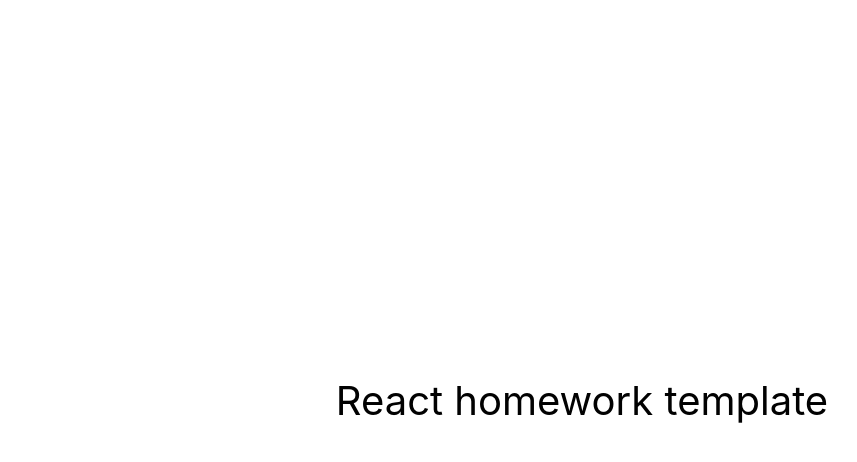
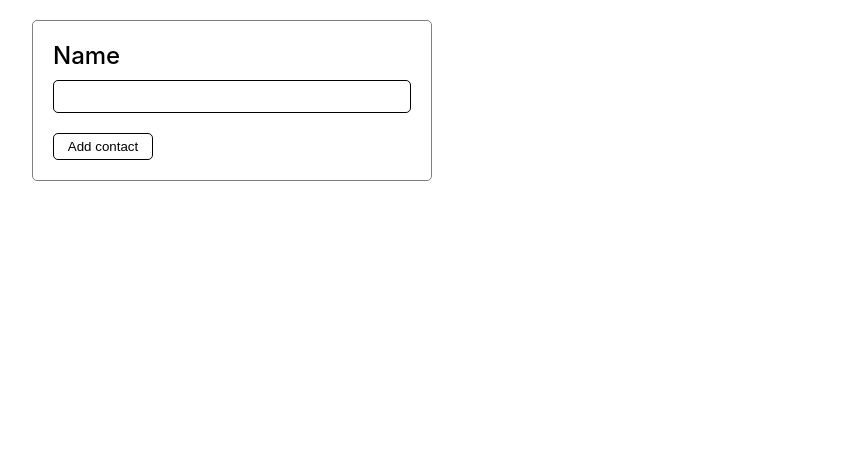
Before and after one commit to Myrhoiazov/goit-react-hw-02-phonebook, a React (Create React App) app: page / in a window 1280 px wide. Shown: the top 462 px of the page, without its empty margins (58-915 px from the left). Built offline with nearby package versions, Linux system fonts and the light colour scheme.

Commit message:
add: form

```diff
--- a/src/components/App.jsx
+++ b/src/components/App.jsx
@@ -1,16 +1,21 @@
-export const App = () => {
-  return (
-    <div
-      style={{
-        height: '100vh',
-        display: 'flex',
-        justifyContent: 'center',
-        alignItems: 'center',
-        fontSize: 40,
-        color: '#010101'
-      }}
-    >
-      React homework template
-    </div>
-  );
-};
+import { Component } from 'react';
+import Form from './Form/Form';
+import Container from './Container/Container';
+import Contacts from './Contacts/Contacts';
+
+export class App extends Component {
+  state = {
+    contacts: [],
+    name: '',
+  };
+
+  render() {
+    const { contacts, name } = this.state;
+    return (
+      <Container>
+        <Form />
+        <Contacts contacts={contacts} />
+      </Container>
+    );
+  }
+}
--- /dev/null
+++ b/src/components/Contacts/Contacts.jsx
@@ -0,0 +1,11 @@
+const Contacts = ({contatcs}) => {
+
+  return(
+    <ul className='list'>
+
+    </ul>
+  )
+
+};
+
+export default Contacts;
--- /dev/null
+++ b/src/components/Container/Container.jsx
@@ -0,0 +1,7 @@
+import s from './Container.module.css';
+
+const Container = ({ children }) => {
+  return <div className={s.container}> {children}</div>;
+};
+
+export default Container;
--- /dev/null
+++ b/src/components/Container/Container.module.css
@@ -0,0 +1,5 @@
+.container {
+  max-width: 1100px;
+  margin: 0 auto;
+  padding-top: 20px;
+}
--- /dev/null
+++ b/src/components/Form/Form.jsx
@@ -0,0 +1,23 @@
+import s from './Form.module.css'
+
+
+const Form = () => {
+  return (
+    <form className={s.form}>
+      <label>
+        <span className={s.label}>Name</span>
+        <input className={s.input}
+          type="text"
+          name="name"
+          pattern="^[a-zA-Zа-яА-Я]+(([' -][a-zA-Zа-яА-Я ])?[a-zA-Zа-яА-Я]*)*$"
+          title="Name may contain only letters, apostrophe, dash and spaces. For example Adrian, Jacob Mercer, Charles de Batz de Castelmore d'Artagnan"
+          required
+        />
+      </label>
+
+      <button className={s.btn} type='button'>Add contact</button>
+    </form>
+  );
+};
+
+export default Form;
--- /dev/null
+++ b/src/components/Form/Form.module.css
@@ -0,0 +1,50 @@
+.form {
+  box-sizing: border-box;
+
+  width: 400px;
+  padding: 20px;
+
+  border: 1px solid grey;
+  border-radius: 5px;
+}
+
+.label {
+  display: inline-block;
+  font-size: 24px;
+
+  font-weight: 500;
+  margin-bottom: 10px;
+}
+
+.input {
+  display: block;
+  box-sizing: border-box;
+  width: 100%;
+
+  border: 1px solid black;
+  border-radius: 5px;
+
+  padding: 8px;
+  margin-bottom: 20px;
+}
+
+.btn {
+  min-width: 100px;
+
+  padding: 5px 10px;
+
+  border: 1px solid black;
+  border-radius: 5px;
+
+  color: black;
+  background-color: transparent;
+
+  cursor: pointer;
+  transition: all ease-in 250ms;
+}
+
+.btn:hover {
+  box-shadow: rgba(0, 0, 0, 0.35) 0px 5px 15px;
+  color: white;
+  background-color: black;
+}
```
